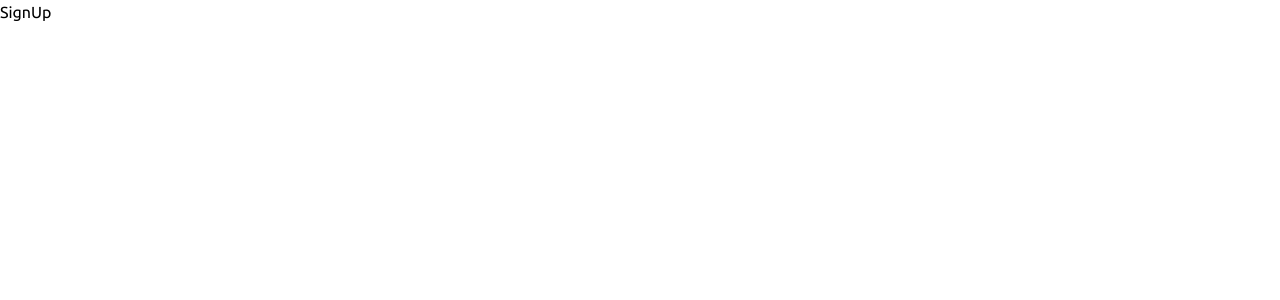
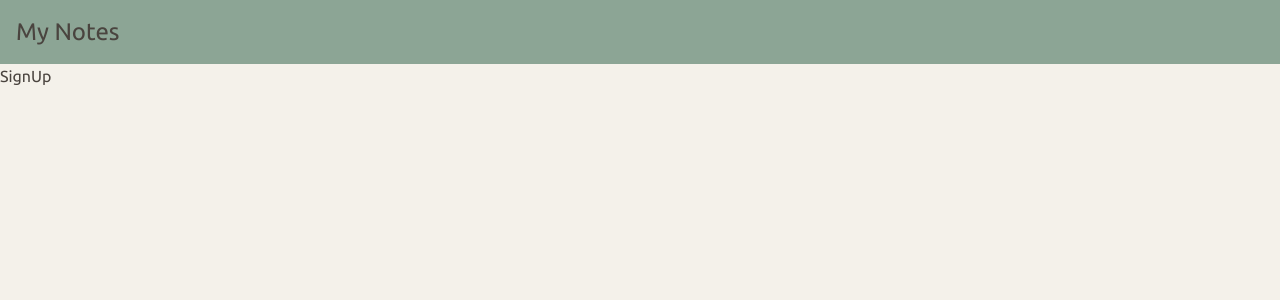
Before and after one commit to avicious/notes-app, a React (Vite) app in the folder frontend/: page /sign-up in a window 1280 px wide. Shown: the top 300 px of the page. Built offline with nearby package versions, Linux system fonts and the light colour scheme.

Commit message:
CSS Update: Added custom colors in css for tailwind

```diff
--- a/frontend/src/App.jsx
+++ b/frontend/src/App.jsx
@@ -1,5 +1,6 @@
 import { BrowserRouter as Router, Routes, Route } from "react-router-dom";
 import { Home, Login, SignUp } from "./pages";
+import Navbar from "./components/Navbar/Navbar.jsx";
 
 const routes = (
   <Router>
@@ -12,7 +13,12 @@ const routes = (
 );
 
 const App = () => {
-  return <div>{routes}</div>;
+  return (
+    <div>
+      <Navbar />
+      {routes}
+    </div>
+  );
 };
 
 export default App;
--- a/frontend/src/components/Navbar/Navbar.jsx
+++ b/frontend/src/components/Navbar/Navbar.jsx
@@ -1,7 +1,7 @@
 const Navbar = () => {
   return (
-    <nav>
-      <h2>My Notes</h2>
+    <nav className="bg-sage p-4">
+      <h2 className="text-2xl text-ink">My Notes</h2>
     </nav>
   );
 };
--- a/frontend/src/index.css
+++ b/frontend/src/index.css
@@ -3,11 +3,27 @@
 @import "tailwindcss";
 
 @layer base {
+  :root {
+    --app-bg: #f4f1ea;
+    --app-text: #4a443f;
+    --app-border: #e5e0d8;
+    --app-accent: #8ca595;
+  }
+
   html {
     font-family: "Ubuntu", sans-serif;
   }
 
   body {
     overflow-x: hidden;
+    background-color: var(--color-paper);
+    color: var(--color-ink);
   }
 }
+
+@theme {
+  --color-paper: var(--app-bg);
+  --color-ink: var(--app-text);
+  --color-line: var(--app-border);
+  --color-sage: var(--app-accent);
+}
```
